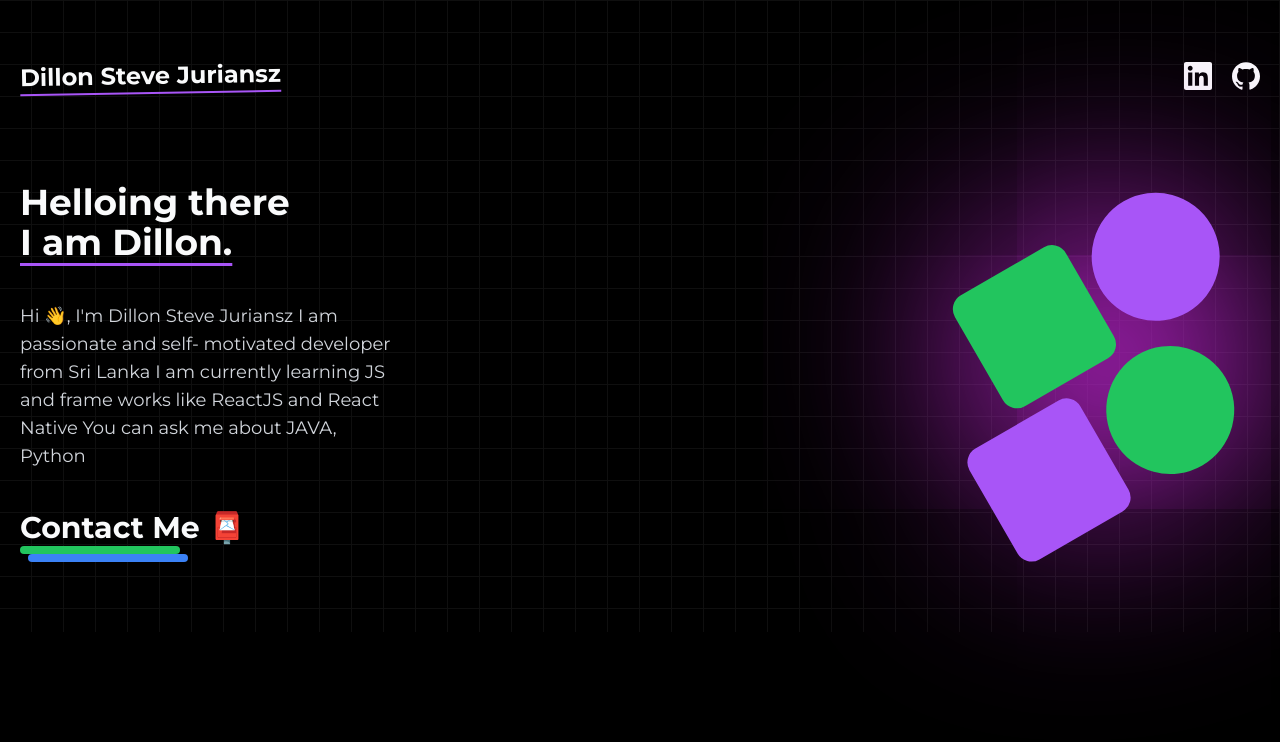
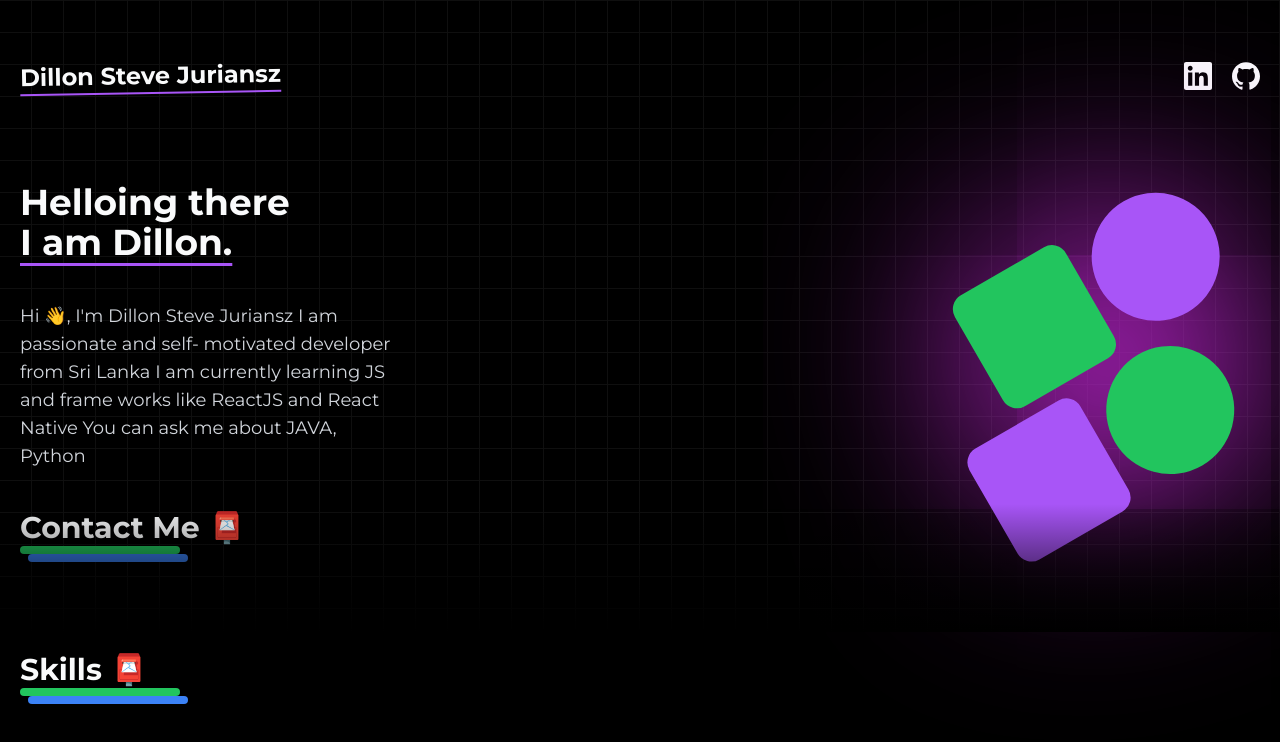
Before and after one commit to dillon-sj/dillon-sj, a Next.js app in the folder portfolio/: page / in a window 1280 px wide. Shown: the top 742 px of the page. Built offline with nearby package versions, Linux system fonts and the light colour scheme.

Commit message:
Add Skills component to home page

```diff
--- /dev/null
+++ b/portfolio/app/(home)/components/Skills.tsx
@@ -0,0 +1,13 @@
+import React from "react";
+
+export default function Skills() {
+  return (
+    <div>
+      <h1 className="text-3xl font-bold group-hover:text-purple-500 transition-all ">
+        Skills 📮
+      </h1>
+      <div className="w-40 h-2 bg-green-500 rounded-full"></div>
+      <div className="w-40 h-2 bg-blue-500 rounded-full translate-x-2 "></div>
+    </div>
+  );
+}
--- a/portfolio/app/(home)/page.tsx
+++ b/portfolio/app/(home)/page.tsx
@@ -1,16 +1,21 @@
 import React from "react";
 import Navbar from "./components/Navbar";
 import LandingSection from "./components/LandingSection";
+import Skills from "./components/Skills";
 
 export default function page() {
   return (
     <div className="min-h-screen bg-black overflow-hidden ">
       {/* this is the bg grid box line  */}
-      <div className="dark:bg-grid-white/[0.06] bg-grid-black/[0.2] ">
+      <div className="dark:bg-grid-white/[0.06] bg-grid-black/[0.2] relative ">
         <div className="max-w-7xl mx-auto p-5 ">
           <Navbar />
           <LandingSection />
         </div>
+        <div className="h-10 xl:h-32 bg-gradient-to-t from-black absolute -bottom-5 left-0 xl:bottom-0 w-full"></div>
+      </div>
+      <div className="max-w-7xl mx-auto p-5 ">
+        <Skills />
       </div>
     </div>
   );
```
